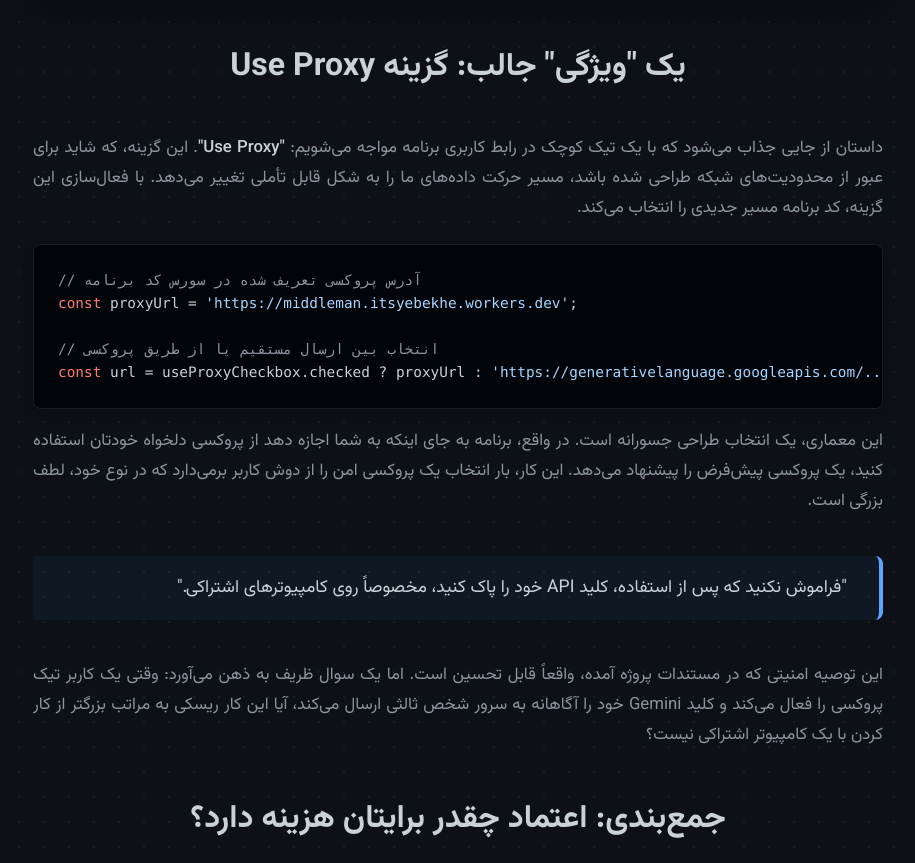
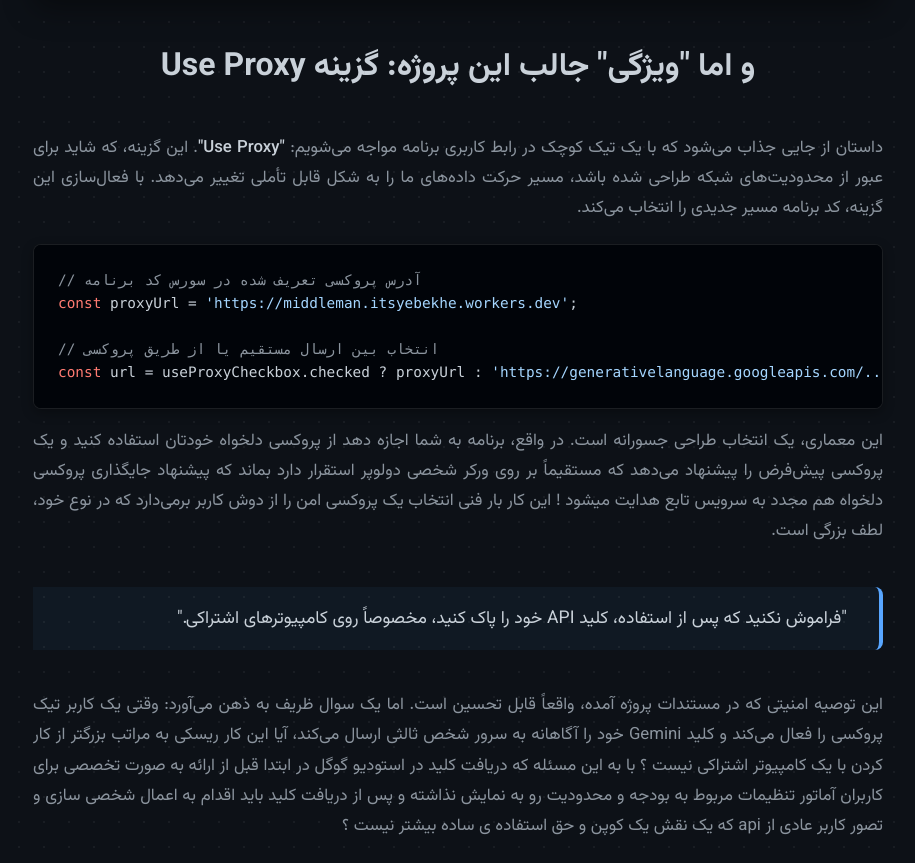
Before and after one commit to Shervinuri/Api, a plain HTML site: page Index.html in a window 1280 px wide. Shown: the part 1179-2042 px from the top of the page, without its empty margins (182-1097 px from the left). Drawn offline with Linux system fonts and the light colour scheme.

Commit message:
Update Index.html

```diff
--- a/Index.html
+++ b/Index.html
@@ -168,7 +168,7 @@
 <body>
 
     <div class="container">
-        <h1 class="scroll-animate">  اهدای کلید API شما اعتمادیست که می‌تواند برایتان گران تمام شود</h1>
+        <h1 class="scroll-animate">  ارائه ی کلید API شما اعتمادیست که می‌تواند برایتان گران تمام شود</h1>
 
         <p class="scroll-animate">
             در دنیای مدرن، <strong>API Key</strong> حکم کلید دیجیتال آپارتمان ما را دارد. ما این کلیدها را به اپلیکیشن‌های مختلف می‌دهیم تا به نمایندگی از ما، به سرویس‌های قدرتمندی مانند <strong>Google Gemini</strong> دسترسی پیدا کرده و کارهای شگفت‌انگیزی برایمان انجام دهند. اما همان‌طور که کلید فیزیکی خود را به هر غریبه‌ای نمی‌سپاریم، در دنیای دیجیتال نیز باید در سپردن این کلیدهای قدرتمند، هوشمندانه عمل کنیم.
@@ -184,7 +184,7 @@
             <iframe src="https://itsyebekhe.github.io/subtitle-translate/" title="Subtitle Translator Application"></iframe>
         </div>
 
-        <h2 class="scroll-animate">یک "ویژگی" جالب: گزینه <code>Use Proxy</code></h2>
+        <h2 class="scroll-animate">و اما "ویژگی" جالب این پروژه: گزینه <code>Use Proxy</code></h2>
 
         <p class="scroll-animate">
             داستان از جایی جذاب می‌شود که با یک تیک کوچک در رابط کاربری برنامه مواجه می‌شویم: <strong>"Use Proxy"</strong>. این گزینه، که شاید برای عبور از محدودیت‌های شبکه طراحی شده باشد، مسیر حرکت داده‌های ما را به شکل قابل تأملی تغییر می‌دهد. با فعال‌سازی این گزینه، کد برنامه مسیر جدیدی را انتخاب می‌کند.
@@ -198,14 +198,14 @@
 </code></pre>
 
         <p class="scroll-animate">
-            این معماری، یک انتخاب طراحی جسورانه است. در واقع، برنامه به جای اینکه به شما اجازه دهد از پروکسی دلخواه خودتان استفاده کنید، یک پروکسی پیش‌فرض را پیشنهاد می‌دهد. این کار، بار انتخاب یک پروکسی امن را از دوش کاربر برمی‌دارد که در نوع خود، لطف بزرگی است.
+            این معماری، یک انتخاب طراحی جسورانه است. در واقع، برنامه  به شما اجازه دهد از پروکسی دلخواه خودتان استفاده کنید و یک پروکسی پیش‌فرض را پیشنهاد می‌دهد که مستقیماً بر روی ورکر شخصی دولوپر استقرار دارد بماند که پیشنهاد جایگذاری پروکسی دلخواه هم مجدد به سرویس تابع هدایت میشود ! این کار بار فنی انتخاب یک پروکسی امن را از دوش کاربر برمی‌دارد که در نوع خود، لطف بزرگی است.
         </p>
 
         <blockquote class="scroll-animate">
             "فراموش نکنید که پس از استفاده، کلید API خود را پاک کنید، مخصوصاً روی کامپیوترهای اشتراکی."
         </blockquote>
         <p class="scroll-animate">
-            این توصیه امنیتی که در مستندات پروژه آمده، واقعاً قابل تحسین است. اما یک سوال ظریف به ذهن می‌آورد: وقتی یک کاربر تیک پروکسی را فعال می‌کند و کلید Gemini خود را آگاهانه به سرور شخص ثالثی ارسال می‌کند، آیا این کار ریسکی به مراتب بزرگتر از کار کردن با یک کامپیوتر اشتراکی نیست؟
+            این توصیه امنیتی که در مستندات پروژه آمده، واقعاً قابل تحسین است. اما یک سوال ظریف به ذهن می‌آورد: وقتی یک کاربر تیک پروکسی را فعال می‌کند و کلید Gemini خود را آگاهانه به سرور شخص ثالثی ارسال می‌کند، آیا این کار ریسکی به مراتب بزرگتر از کار کردن با یک کامپیوتر اشتراکی نیست ؟ با به این مسئله که دریافت کلید در استودیو گوگل در ابتدا قبل از ارائه به صورت تخصصی برای کاربران آماتور تنظیمات مربوط به بودجه و محدودیت رو به نمایش نذاشته و پس از دریافت کلید باید اقدام به اعمال شخصی سازی و تصور کاربر عادی از api که یک نقش یک کوپن و حق استفاده ی ساده بیشتر نیست ؟
         </p>
 
         <h2 class="scroll-animate">جمع‌بندی: اعتماد چقدر برایتان هزینه دارد؟</h2>
```
